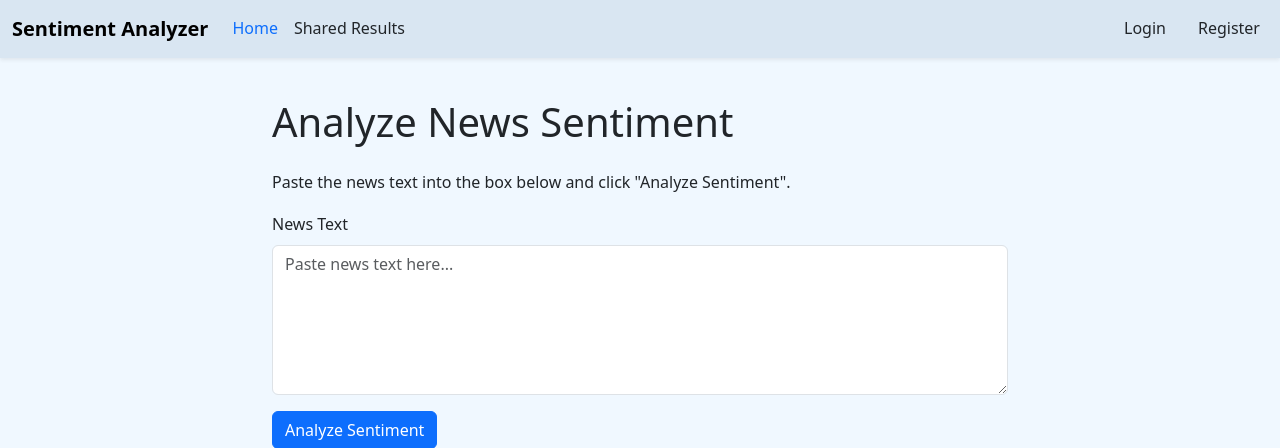
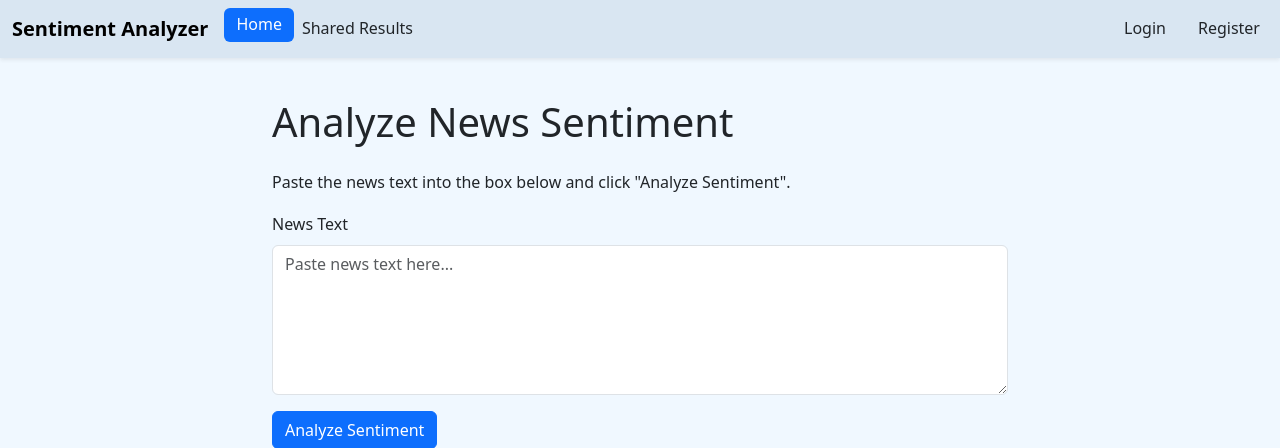
Before and after one commit to xdifu/cits5505-masters-group37, a Flask app: page /analyze in a window 1280 px wide, with the pointer over the restyled element. Shown: the top 448 px of the page. Run offline with Flask 3, Linux system fonts and the light colour scheme; some libraries are stand-ins or nearby versions.

Commit message:
Enhance the hover effect

```diff
--- a/app/static/css/style.css
+++ b/app/static/css/style.css
@@ -39,7 +39,10 @@ h2 {
 }
 
 .navbar .nav-link:hover {
-    color: var(--primary-color);
+    background-color: var(--primary-color);
+    color: white !important;
+    border-radius: var(--border-radius);
+    padding: 0.25rem 0.75rem;
 }
 
 .navbar-brand {
```
